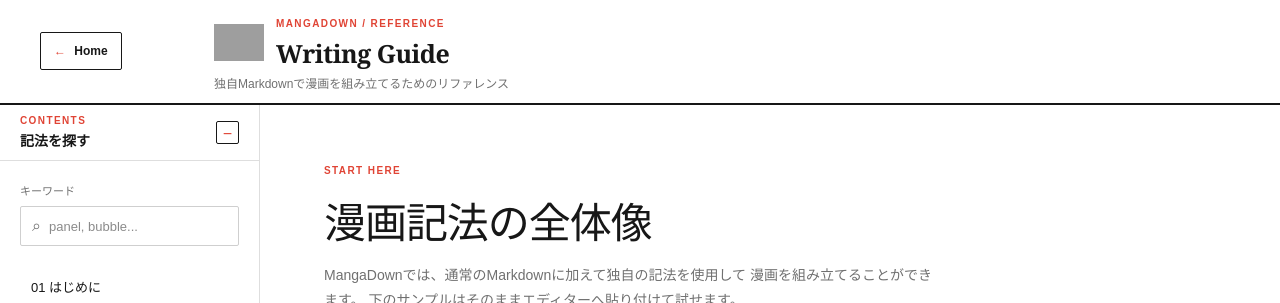
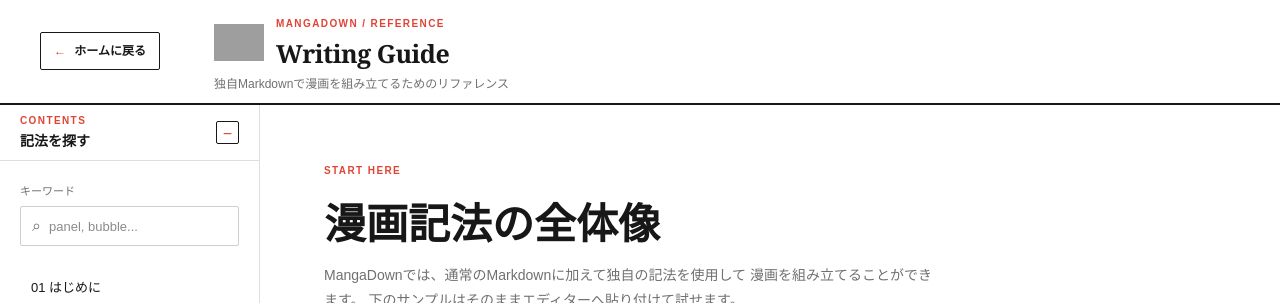
Before and after one commit to Koufuu15/MangaDown, a Vue app: page /guide in a window 1280 px wide. Shown: the top 303 px of the page. Built offline with nearby package versions, Linux system fonts and the light colour scheme; grey boxes are pictures that could not be loaded.

Commit message:
文字フォントを統一

```diff
--- a/src/assets/guide.css
+++ b/src/assets/guide.css
@@ -18,7 +18,12 @@
   margin: 0;
   background: var(--guide-paper);
   color: var(--guide-ink);
-  font-family: "Avenir Next", "Noto Sans JP", "Yu Gothic", sans-serif;
+  font-family:
+    "Hiragino Kaku Gothic ProN",
+    "Yu Gothic",
+    Meiryo,
+    sans-serif;
+  font-weight: 500;
 }
 
 button,
@@ -278,9 +283,15 @@
 .content-intro h2 {
   margin: 9px 0 10px;
   color: var(--guide-ink);
-  font-family: Georgia, "Times New Roman", serif;
+  font-family:
+    Impact,
+    "Arial Black",
+    "Hiragino Kaku Gothic ProN",
+    "Yu Gothic",
+    sans-serif;
   font-size: clamp(28px, 4vw, 42px);
-  letter-spacing: -0.025em;
+  font-weight: 900;
+  letter-spacing: 0em;
 }
 
 .content-intro p {
--- a/src/views/guide.vue
+++ b/src/views/guide.vue
@@ -83,7 +83,7 @@
           @click="router.push('/')"
         >
           <span aria-hidden="true">←</span>
-          Home
+          ホームに戻る
         </button>
 
         <div class="guide-heading">
```
